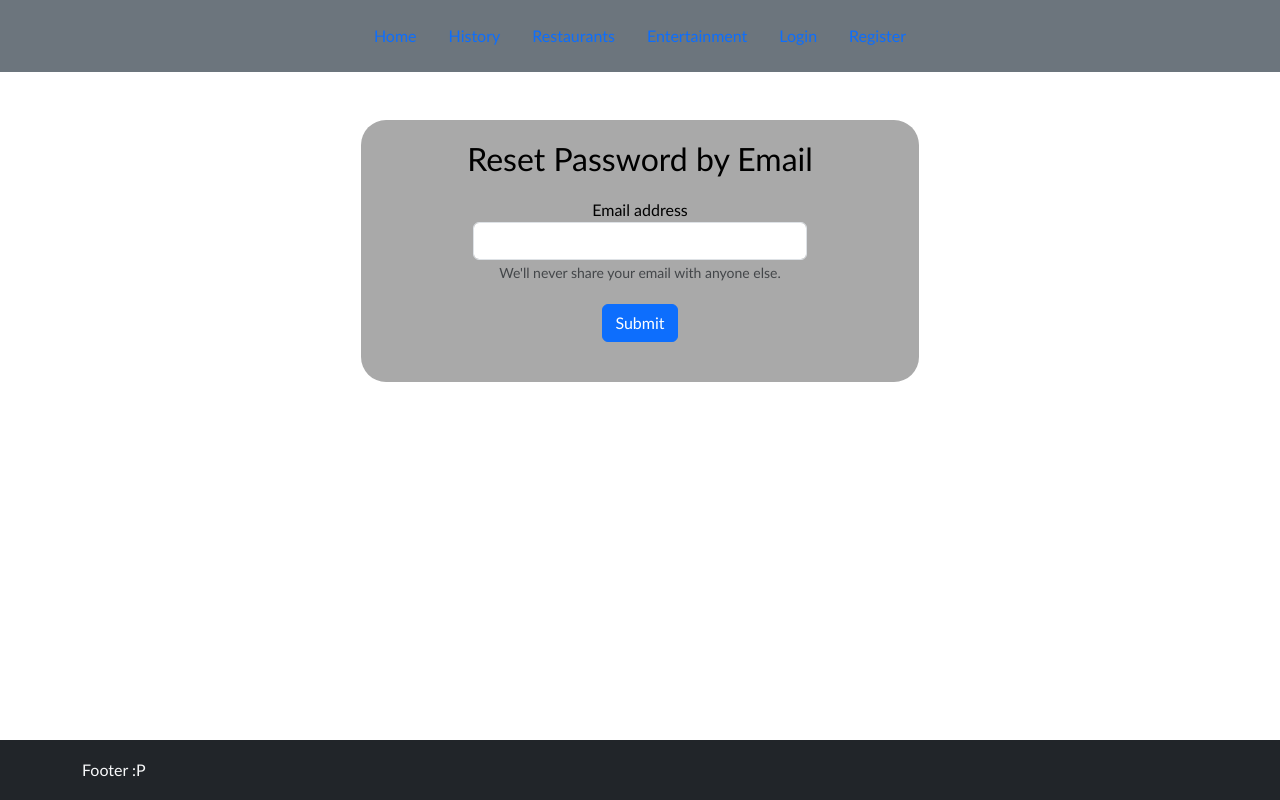
After one commit to CodrinCalin/HaarlemFestival, a PHP site: page /auth/forgotPassword in a window 1280 px wide. The commit adds this page. Run offline with PHP 8.4, Linux system fonts and the light colour scheme; some libraries are stand-ins or nearby versions.

Commit message:
Change password using email
Email Sending functionality fully implemented.
Design fix for Login and Register.

```diff
--- a/app/controllers/authcontroller.php
+++ b/app/controllers/authcontroller.php
@@ -3,15 +3,43 @@ namespace App\Controllers;
 
 use App\Models\User;
 use App\Services\UserService;
+use PHPMailer\PHPMailer\PHPMailer;
 
 class AuthController
 {
     private $service;
+    private $mail;
 
     function __construct()
     {
         session_start();
         $this->service = new UserService();
+        $this->mailInit();
+    }
+
+    private function mailInit()
+    {
+        $this->mail = null;
+
+        $this->mail = new PHPMailer(true);
+
+        $this->mail->isSMTP();
+        $this->mail->Host = 'smtp.gmail.com';
+        $this->mail->SMTPAuth = true;
+        $this->mail->Username = 'ignmontvydas@gmail.com'; // SMTP username
+        $this->mail->Password = 'dvxsihggslhmyksn'; // SMTP password
+        $this->mail->SMTPSecure = 'tls'; // Enable TLS encryption
+        $this->mail->Port = 587; // TCP port connect
+
+        $this->mail->setFrom('ignmontvydas@gmail.com');
+        $this->mail->isHTML(true);
+    }
+
+    private function setMailInfo($email, $subject, $body)
+    {
+        $this->mail->addAddress($email);
+        $this->mail->Subject = $subject;
+        $this->mail->Body = $body;
     }
 
     public function index()
@@ -70,13 +98,77 @@ class AuthController
         exit();
     }
 
-    private function checkUsernameAvailability($usernameInput)
+    public function forgotPassword()
     {
-        return $this->service->checkUsernameExists($usernameInput);
+        if ($_SERVER["REQUEST_METHOD"] == "POST") {
+            if (isset($_POST["email"])) {
+                $email = $_POST["email"];
+                $user = $this->service->getUserByEmail($email);
+
+                if ($user) {
+                    $token = bin2hex(random_bytes(32)); // Token generation
+                    $this->service->storeResetToken($email, $token);
+
+                    $reset_link = "/auth/resetpassword?token=$token";
+                    try
+                    {
+                        $this->mailInit();
+
+                        $mailSubject = "[Password Reset] Haarlem Website";
+                        $mailBody = "Click the following link to reset your password: $reset_link";
+
+                        $this->setMailInfo($email, $mailSubject, $mailBody);
+
+
+                        $this->mail->send();
+                    }catch (Exception $e){
+                        echo "Message could not be sent. Mailer Error: {$this->mail->ErrorInfo}";
+                    }
+                    $_POST = array();
+                    header("Location: /auth/forgotpasswordsuccess");
+                    exit();
+                } else {
+                    echo "User not found!";
+                }
+            }
+        } else {
+            require __DIR__ . '/../views/auth/forgotpassword.php';
+        }
     }
 
-    private function checkEmailAvailability($emailInput)
+    public function resetPassword()
     {
-        return $this->service->checkEmailExists($emailInput);
+        if ($_SERVER["REQUEST_METHOD"] == "GET" && isset($_GET["token"])) {
+            $token = $_GET["token"];
+            $email = $this->service->getEmailByResetToken($token); // Get verified email by the token
+
+            if ($email) {
+                require __DIR__ . '/../views/auth/resetpassword.php';
+            } else {
+                echo "Invalid token!";
+            }
+        } elseif ($_SERVER["REQUEST_METHOD"] == "POST" && isset($_POST["token"])) {
+            $token = $_POST["token"];
+            $newPassword = $_POST["password"];
+            // Reset password logic
+            $email = $this->service->getEmailByResetToken($token);
+
+            if ($email) {
+                $this->service->updatePasswordByEmail($email, $newPassword);
+
+                header("Location: /login");
+                exit();
+            } else {
+                echo "Invalid token!";
+            }
+        } else {
+            http_response_code(400);
+            echo "Token not provided!";
+        }
+    }
+
+    public function forgotpasswordsuccess()
+    {
+        require __DIR__ . '/../views/auth/forgotpasswordsuccess.php';
     }
 }
--- a/app/public/css/style.css
+++ b/app/public/css/style.css
@@ -13,9 +13,37 @@ body {
     margin-bottom: 60px;
 }
 
-/* Form required symbol */
-.required{
-    color: red;
+/* Forms */
+.formContainers {
+    margin-top: 3em;
+    background: darkgrey;
+    padding: 20px;
+    border-radius: 25px;
+    width: 50%;
+}
+
+.modeSwitch li{
+    text-align: center;
+    width: 30%;
+}
+
+.formContent {
+    margin: 20px;
+    text-align: center;
+}
+
+.formContent .inputField{
+    margin: auto;
+    width: 50%;
+    margin-top: 20px;
+    margin-bottom: 20px;
+    text-align: center;
+    width: 70%;
+}
+
+.formContainers button {
+    margin-bottom: 20px;
+    width: 30%;
 }
 
 /* Sticky Footer */
--- a/app/services/userservice.php
+++ b/app/services/userservice.php
@@ -56,15 +56,27 @@ class UserService {
         }
     }
 
-    public function checkUsernameExists($usernameInput)
+//  Password Reset
+    public function getUserByEmail($email)
     {
         $this->getNewInstance();
-        return $this->repository->checkUsernameExists($usernameInput);
+        return $this->repository->getUserByEmail($email);
     }
 
-    public function checkEmailExists($emailInput)
+    public function storeResetToken($email, string $token)
     {
         $this->getNewInstance();
-        return $this->repository->checkEmailExists($emailInput);
+        $this->repository->storeResetToken($email, $token);
+    }
+
+    public function getEmailByResetToken($token)
+    {
+        $this->getNewInstance();
+        $this->repository->getEmailByResetToken($token);
+    }
+
+    public function updatePasswordByEmail($email, $newPassword)
+    {
+
     }
 }
--- /dev/null
+++ b/app/views/auth/forgotpassword.php
@@ -0,0 +1,27 @@
+<?php
+include __DIR__ . '/../header.php';
+?>
+
+<div class="container">
+    <div class="row justify-content-center">
+        <div class="formContainers">
+            <div style="text-align: center">
+                <h2>Reset Password by Email</h2>
+            </div>
+            <div class="formContent">
+                <form action="forgotPassword" method="post">
+                    <div class="form-group inputField">
+                        <label for="exampleInputEmail1">Email address</label>
+                        <input type="email" name="email" class="form-control" id="email" aria-describedby="emailHelp" required>
+                        <small id="emailHelp" class="form-text text-muted">We'll never share your email with anyone else.</small>
+                    </div>
+                    <input type="submit" name="password-reset-token" class="btn btn-primary">
+                </form>
+            </div>
+        </div>
+    </div>
+</div>
+
+<?php
+include __DIR__ . '/../footer.php';
+?>
```
Also changed, not shown: app/models/resetToken.php (added, +10 -0 lines), app/repositories/userrepository.php (+63 -18 lines), app/views/auth/forgotpasswordsuccess.php (added, +18 -0 lines), app/views/auth/index.php (+24 -31 lines), app/views/auth/register.php (+26 -26 lines), app/views/auth/resetpassword.php (added, +25 -0 lines), sql/initdb.sql (+38 -3 lines).
